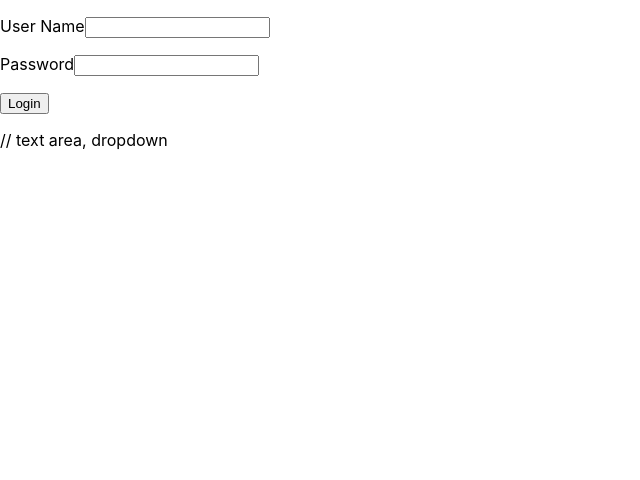
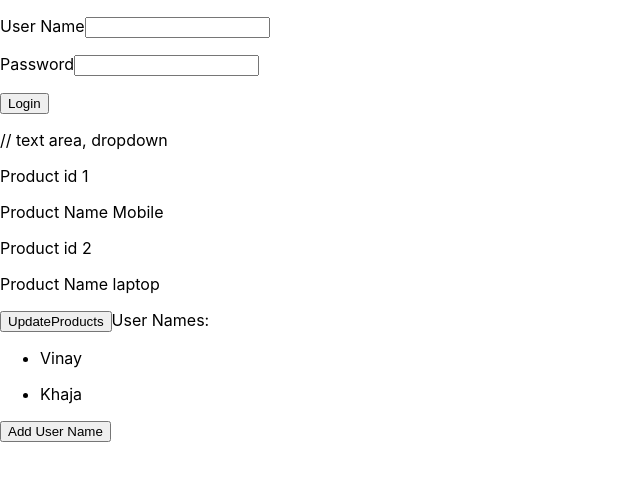
Before and after one commit to khaja78630/React, a React app: page / in a window 1280 px wide. Shown: the top 480 px of the page, without its empty margins (0-640 px from the left). Built offline with nearby package versions, Linux system fonts and the light colour scheme.

Commit message:
Functional based componets with useState hook

```diff
--- a/src/App.js
+++ b/src/App.js
@@ -5,14 +5,16 @@ import React from 'react'
 // import Stylesheet from './Components/Stylesheet';
 // import InlineStyleSheet from './Components/InlineStyleSheet';
 // import CSSModule from './Components/CSSModule';
-import LoginForm from './Components/LoginForm';
+//import LoginForm from './Components/LoginForm';
+
+import FunctionBasedComponentWithState  from './Components/FunctionBasedComponentWithState';
 
 function App() {
   // return <Stylesheet />
   // return <InlineStyleSheet />
 
   // return <CSSModule />
-  return <LoginForm />
+  return <FunctionBasedComponentWithState />
 
 
 
--- /dev/null
+++ b/src/Components/FunctionBasedComponentWithState.jsx
@@ -0,0 +1,146 @@
+import React, { useState } from 'react'
+
+// <16.8
+// hooks
+function FunctionBasedComponentWithState() {
+
+    const [userName, setUserName] = useState('');
+
+    const [age, setAge]= useState(25);
+
+
+    const [pwd, setPwd] = useState('');
+
+    const [products, updateProducts] = useState([
+        {id : 1, name: 'Mobile'},
+        {id: 2, name:'laptop'}
+    ])
+
+    const [userNames, setUserNames] = useState(['Vinay', 'Khaja']) // [1, 2, 3]
+
+    const [user, setUser] = useState({id : 1, name : 'Vinay', address : "HYD"})
+
+    const updateAddress = () => {
+        const currentUser = {...user};
+        currentUser.address = "USA";
+        setUser(currentUser);
+    }
+
+    const [productsList, setProductsList] = useState([
+        {
+            productDetails : {
+                id : 1,
+                Name: 'one plus pro'
+            },
+            manufacturerDetails : {
+                id : 123,
+                name: 'apple'
+            },
+            previousModels : ['one plus nord', 'ce lite']
+        },
+        {
+            productDetails : {
+                id : 1,
+                Name: 'Samsung'
+            },
+            manufacturerDetails : {
+                id : 345,
+                name: 'Samsung'
+            },
+            previousModels : ['Galaxy']
+        }
+    ])
+
+    const updateProductList = () =>{
+        const currentList = [...productsList];
+        currentList[0].manufacturerDetails.name = "one plus";
+        for(let i=0; i<currentList.length;i++){
+            if(currentList[i].manufacturerDetails.name == "one plus" && currentList[i].productDetails.id == 1){
+                currentList[i].manufacturerDetails.name = "apple";
+            }
+        }
+        currentList.map(product => {
+            if(product.manufacturerDetails.name == "one plus" && product.productDetails.id == 1){
+                product.manufacturerDetails.name = "apple";
+            }
+            return product; // [{},{}]
+        });
+        setProductsList(currentList);
+
+    }
+
+    const changeHandler = (e) => {
+        if (e.target.name === 'userName') {
+            setUserName(e.target.value);
+        } else if (e.target.name === 'pwd') {
+            setPwd(e.target.value);
+        }
+
+    }
+
+    const submitForm = (e) => {
+        alert(`username ${userName} and password is ${pwd}`);
+    }
+
+    const updateProductsList = () =>{
+        const product = {
+            id: 3,
+            name: 'Camera'
+        }
+        const currentProducts = [...products]; // const result = [...products,product] => [{id : 1, name: 'Mobile'},  {id: 2, name:'laptop'}, {
+            //id: 3,
+           // name: 'Camera'
+        //}]
+        currentProducts.push(product);
+        updateProducts(currentProducts);
+    }
+
+    const addUserName = () =>{ // memory reference ===> userNames    refernce == > userList
+        if(userName){
+            const userList = [...userNames];
+            userList.push(userName);
+            setUserNames(userList);
+        }
+    }
+    return (
+        <div>
+        <form onSubmit={(e) => submitForm(e)}>
+          <p>
+              <label htmlFor='userName'>User Name</label>
+              <input name='userName' type ="text" value={userName} onChange={(e) => changeHandler(e)}/>
+          </p>
+          <p>
+              <label htmlFor='pwd'>Password</label>
+              <input name='pwd' type ="password" value={pwd} onChange={(e) => changeHandler(e)}/>
+          </p>
+          <p>
+              <button>Login</button>
+          </p>
+          // text area, dropdown
+        </form>
+            {
+                products.map(product => {
+                    return <div>
+                        <p>Product id {product.id}</p>
+                        <p>Product Name {product.name}</p>
+                    </div>
+                })
+            }
+            <button onClick={updateProductsList}>UpdateProducts</button>
+            User Names:
+
+            {
+                userNames.map(userName => {
+                    return (
+                        <ul>
+                            <li>{userName}</li>
+                        </ul>
+                    )
+                })
+            }
+            <button onClick={addUserName}> Add User Name</button>
+        </div>
+      )
+}
+
+export default FunctionBasedComponentWithState
```
Also changed, not shown: src/Components/InlineStyleSheet.jsx (+13 -1 lines).
